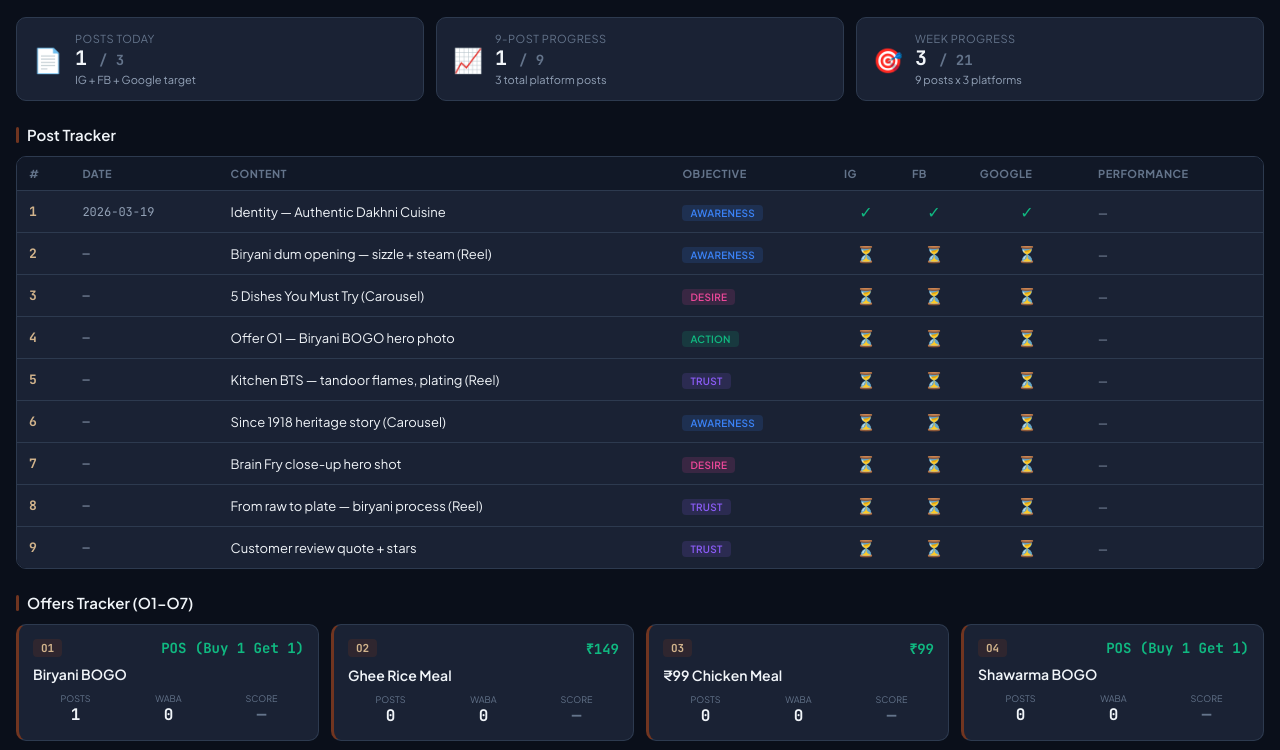
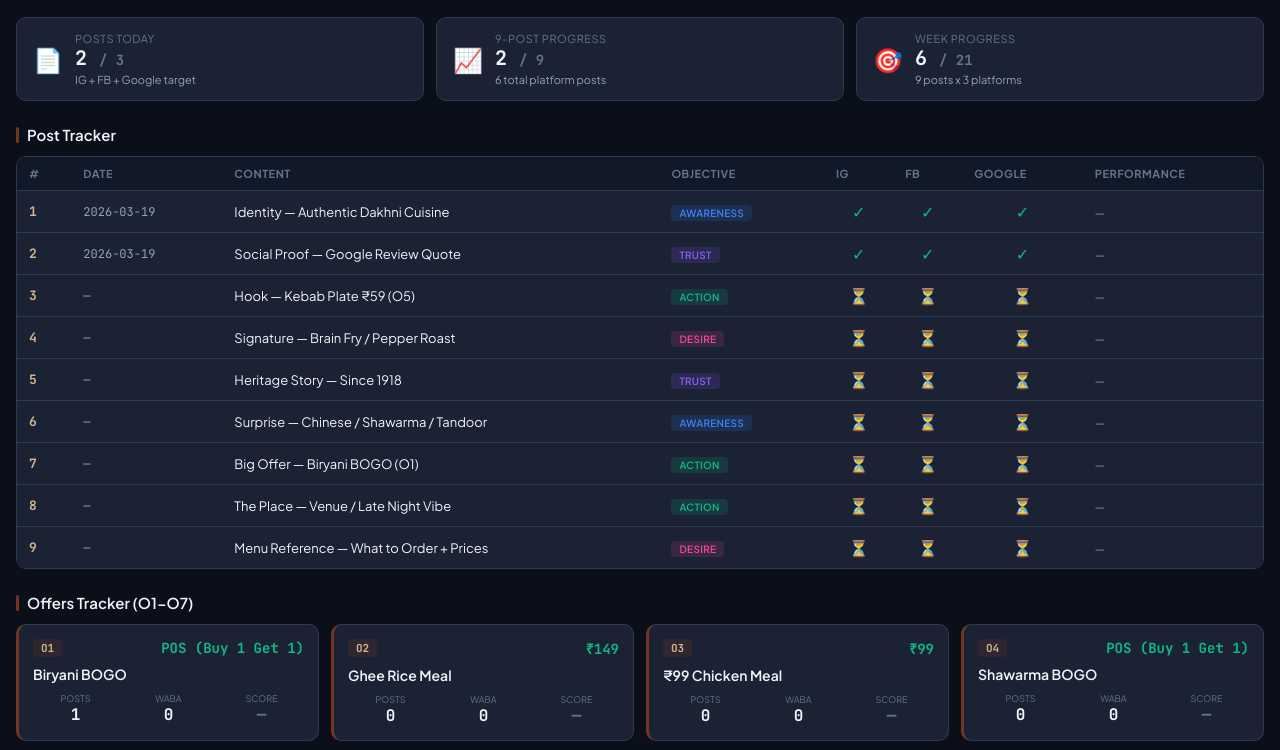
Before and after one commit to abdulnihaf/hamza-express-site, a browser extension: page ops/marketing/index.html in a window 1280 px wide. Shown: the part 50-800 px from the top of the page. Drawn offline with Linux system fonts and the light colour scheme.

Commit message:
Update dashboard defaults: Post 2 done, correct 9-post framework
Hardcoded defaults now match actual execution: Post 1+2 marked done,
all 9 posts updated to static-only framework (no reels/carousels).
Fixes incognito/new browser showing stale data.

Co-Authored-By: Claude Opus 4.6 (1M context) <noreply@anthropic.com>

```diff
--- a/ops/marketing/index.html
+++ b/ops/marketing/index.html
@@ -338,14 +338,14 @@ const STORAGE_KEY = 'he_marketing_state';
 const DEFAULT_STATE = {
   posts: [
     { id: 1, date: '2026-03-19', content: 'Identity — Authentic Dakhni Cuisine', objective: 'AWARENESS', ig: 'done', fb: 'done', google: 'done', perf: '' },
-    { id: 2, date: '', content: 'Biryani dum opening — sizzle + steam (Reel)', objective: 'AWARENESS', ig: 'pending', fb: 'pending', google: 'pending', perf: '' },
-    { id: 3, date: '', content: '5 Dishes You Must Try (Carousel)', objective: 'DESIRE', ig: 'pending', fb: 'pending', google: 'pending', perf: '' },
-    { id: 4, date: '', content: 'Offer O1 — Biryani BOGO hero photo', objective: 'ACTION', ig: 'pending', fb: 'pending', google: 'pending', perf: '' },
-    { id: 5, date: '', content: 'Kitchen BTS — tandoor flames, plating (Reel)', objective: 'TRUST', ig: 'pending', fb: 'pending', google: 'pending', perf: '' },
-    { id: 6, date: '', content: 'Since 1918 heritage story (Carousel)', objective: 'AWARENESS', ig: 'pending', fb: 'pending', google: 'pending', perf: '' },
-    { id: 7, date: '', content: 'Brain Fry close-up hero shot', objective: 'DESIRE', ig: 'pending', fb: 'pending', google: 'pending', perf: '' },
-    { id: 8, date: '', content: 'From raw to plate — biryani process (Reel)', objective: 'TRUST', ig: 'pending', fb: 'pending', google: 'pending', perf: '' },
-    { id: 9, date: '', content: 'Customer review quote + stars', objective: 'TRUST', ig: 'pending', fb: 'pending', google: 'pending', perf: '' },
+    { id: 2, date: '2026-03-19', content: 'Social Proof — Google Review Quote', objective: 'TRUST', ig: 'done', fb: 'done', google: 'done', perf: '' },
+    { id: 3, date: '', content: 'Hook — Kebab Plate ₹59 (O5)', objective: 'ACTION', ig: 'pending', fb: 'pending', google: 'pending', perf: '' },
+    { id: 4, date: '', content: 'Signature — Brain Fry / Pepper Roast', objective: 'DESIRE', ig: 'pending', fb: 'pending', google: 'pending', perf: '' },
+    { id: 5, date: '', content: 'Heritage Story — Since 1918', objective: 'TRUST', ig: 'pending', fb: 'pending', google: 'pending', perf: '' },
+    { id: 6, date: '', content: 'Surprise — Chinese / Shawarma / Tandoor', objective: 'AWARENESS', ig: 'pending', fb: 'pending', google: 'pending', perf: '' },
+    { id: 7, date: '', content: 'Big Offer — Biryani BOGO (O1)', objective: 'ACTION', ig: 'pending', fb: 'pending', google: 'pending', perf: '' },
+    { id: 8, date: '', content: 'The Place — Venue / Late Night Vibe', objective: 'ACTION', ig: 'pending', fb: 'pending', google: 'pending', perf: '' },
+    { id: 9, date: '', content: 'Menu Reference — What to Order + Prices', objective: 'DESIRE', ig: 'pending', fb: 'pending', google: 'pending', perf: '' },
   ],
   offers: [
     { code: 'O1', name: 'Biryani BOGO', price: 'POS (Buy 1 Get 1)', postsUsed: 1, wabaUsed: 0, score: '' },
```
